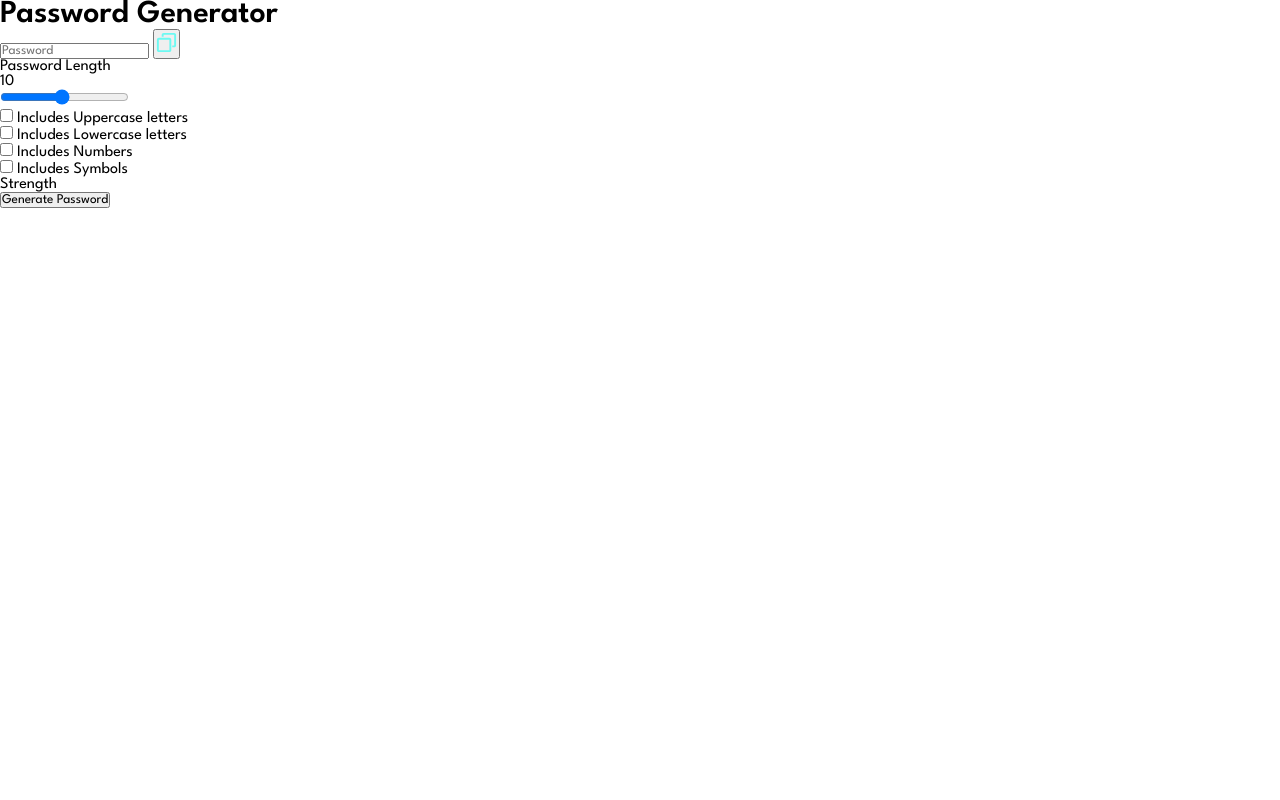
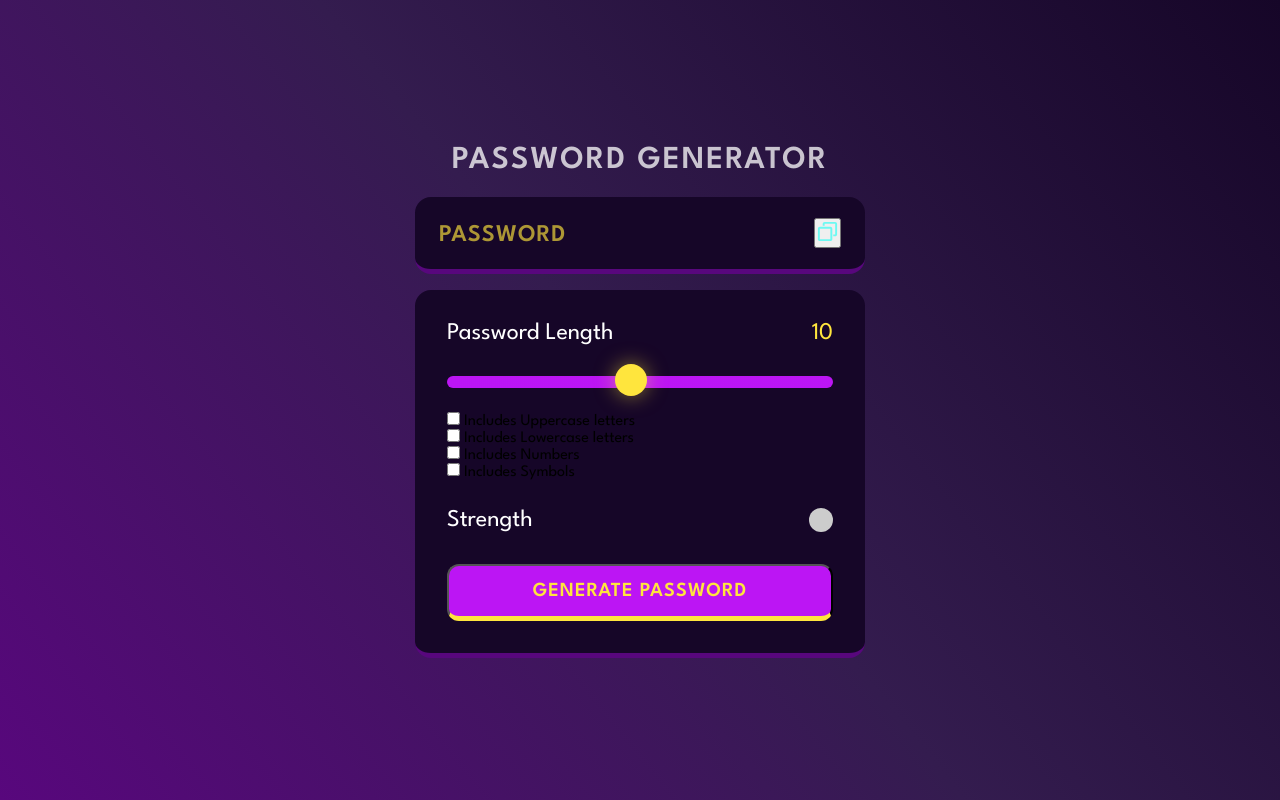
Before and after one commit to beingmayankmishra/Password-Generator, a plain HTML site: page index.html in a window 1280 px wide. Drawn offline with Linux system fonts and the light colour scheme.

Commit message:
changes in style2

```diff
--- a/index.html
+++ b/index.html
@@ -69,7 +69,7 @@
             <!-- strength section-->
             <div class="strength-container">
                 <p>Strength</p>
-                <div data-indicator></div>
+                <div class="indicator" data-indicator></div>
             </div>
 
             <!-- generate password-->
--- a/script.js
+++ b/script.js
@@ -19,7 +19,8 @@ let password = "";
 let passwordLength = 10;
 let checkCount = 0;
 handleSlider();
-//ste strength circle color to grey
+//set strength circle color to grey
+setIndicator('#ccc');
 
 
 //set passwordLength
--- a/style.css
+++ b/style.css
@@ -26,3 +26,239 @@
     --vb-cyan2: hsl(177, 92%, 70%);
     --dk-text: hsl(198, 20%, 13%);
 }
+
+
+body {
+    width: 100vw;
+    height: 100vh;
+    display: flex;
+    flex-direction: column;
+    align-items: center;
+    justify-content: center;
+    background: linear-gradient(231deg, rgba(22, 6, 40, 1) 0%, rgba(52, 28, 79, 1) 50%, rgba(88, 7, 125, 1) 100%);
+}
+
+.container {
+    width: 90%;
+    max-width: 450px;
+}
+
+h1 {
+    color: var(--pl-white);
+    opacity: 0.75;
+    text-transform: uppercase;
+    letter-spacing: 2px;
+    text-align: center;
+    line-height: 1.2;
+}
+
+.display-container {
+    position: relative;
+    background-color: var(--dk-violet);
+    border-radius: 1rem;
+    border-bottom: 0.35rem solid var(--lt-violet2);
+    margin: 1rem 0;
+    padding-top: 0.35rem;
+}
+
+
+.display {
+    width: 100%;
+    background-color: transparent;
+    padding: 1.15rem 1rem;
+    color: var(--vb-yellow);
+    font-weight: 600;
+    font-size: 1.5rem;
+    line-height: 30px;
+    letter-spacing: 1px;
+    padding-right: 3.25rem;
+    border:none;
+  }
+
+.display::placeholder {
+    position:absolute;
+    top: 50%;
+    left: 1.5rem;
+    font-size: 1.5rem;
+    line-height:30px;
+    color:var(--vb-yellow);
+    opacity: 0.65;
+    text-transform: uppercase;
+    transform: translateY(-50%);
+}
+
+.display-container button {
+    position:absolute;
+    top:50%;
+    right:1.5rem;
+    transform: translateY(-50%);
+}
+
+.input-container{
+    width:100%;
+    background-color: var(--dk-violet);
+    border-radius: 1rem;
+    padding: 2rem;
+    border-bottom: 0.35rem solid var(--lt-violet2);
+}
+
+
+.length-container {
+    display: flex;
+    justify-content: space-between;
+    align-items: center;
+}
+
+
+.length-container p:nth-child(1) {
+    color:var(--pl-white);
+    font-size: 1.5rem;
+}
+
+
+.length-container p:nth-child(2) {
+    color:var(--vb-yellow);
+    font-size: 1.5rem;
+}
+
+
+.strength-container {
+    display: flex;
+    justify-content: space-between;
+    align-items: center;
+    margin-top: 1.75rem;
+    margin-bottom: 2rem;
+}
+
+
+.strength-container p{
+    color:var(--pl-white);
+    font-size: 1.5rem;
+}
+
+.indicator {
+    width:1.5rem;
+    height:1.5rem;
+    border-radius:50%;
+
+}
+
+.generateButton {
+    width: 100%;
+    padding: 1rem 0;
+    background-color: var(--vb-violet);
+    text-align: center;
+    border-radius: 0.75rem;
+    border-bottom: 0.35rem solid var(--vb-yellow);
+    text-transform: uppercase;
+    letter-spacing: 1px;
+    color: var(--vb-yellow);
+    font-weight: 600;
+    font-size: 1.25rem;
+  }
+
+.check {
+    display: flex;
+    align-items: center;
+    margin: 1rem 0;
+    gap: 0 1rem;
+}
+
+.check input{
+    appearance: none;
+    width: 20px;
+    height: 20px;
+    border: 1px solid var(--vb-cyan);
+    cursor: pointer;
+    position: relative;
+    border-radius: 0.35rem;
+}
+
+
+.check input:checked{
+    background-color: var(--vb-cyan);
+}
+
+
+.check input:checked::before {
+    content: '✔';
+    position: absolute;
+    color: var(--dk-text);
+    font-size:1.05rem;
+    font-weight: 600;
+    left:50%;
+    top:-3.5px;
+    transform: translateX(-50%)  translateY(40%);
+}
+
+.check label {
+    color: var(--pl-white);
+    font-size: 1.25rem;
+    letter-spacing: 0.75px;
+}
+
+.copyBtn{
+    background-color: transparent;
+    border:none;
+    outline:none;
+}
+
+.tooltip {
+    position: absolute;
+    background-color: var(--vb-violet2);
+    color: var(--vb-yellow);
+    font-size: 1.25rem;
+    top: -35px;
+    left: -25px;
+    padding: 5px 10px;
+    border-radius: 1rem;
+    opacity: 0;
+    transform: scale(0);
+    transform-origin: bottom;
+    transition: all 250ms ease-in-out;
+  }
+
+  .tooltip.active {
+    opacity: 1;
+    transform: scale(1);
+  }
+
+.slider{
+    appearance: none;
+    width:100%;
+    height: 0.75rem;
+    cursor: pointer;
+    background-color: var(--lt-violet);
+    border-radius: 1rem;
+    margin-top: 2rem;
+    margin-bottom: 1.5rem;
+    background-image: linear-gradient(var(--vb-violet), var(--vb-violet));
+    background-repeat: no-repeat;
+    border:none;
+    outline:none;
+    z-index:-1;
+}
+
+.slider::-webkit-slider-thumb {
+    position:relative;
+    z-index:1;
+    appearance: none;
+    height:2rem;
+    width:2rem;
+    border-radius: 50%;
+    background-color: var(--vb-yellow);
+    cursor:pointer;
+    margin-top: -3px;
+    box-shadow: 0px 0px 20px 0px rgba(255, 229, 61, 0.50);
+    transition: all 100ms ease-in;
+}
+
+.slider:focus{
+    outline: 3px solid var(--vb-yellow);
+}
+
+.slider::-webkit-slider-thumb:hover{
+    outline: 2px solid var(--vb-yellow);
+    background-color: var(--dk-violet);
+    box-shadow: 0px 0px 25px 5px rgba(255, 229, 61, 0.80);
+}
```
